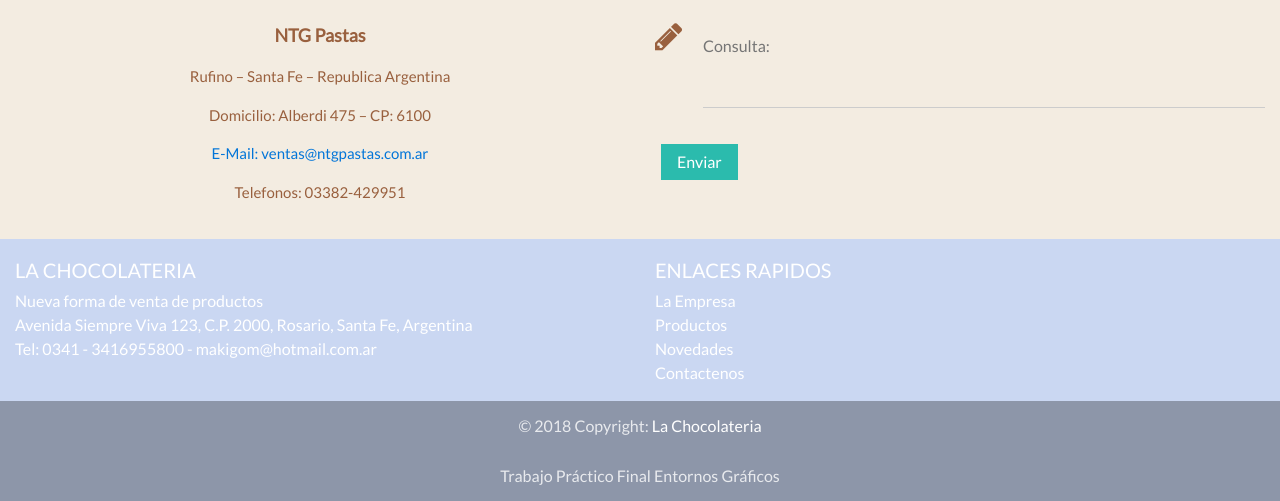
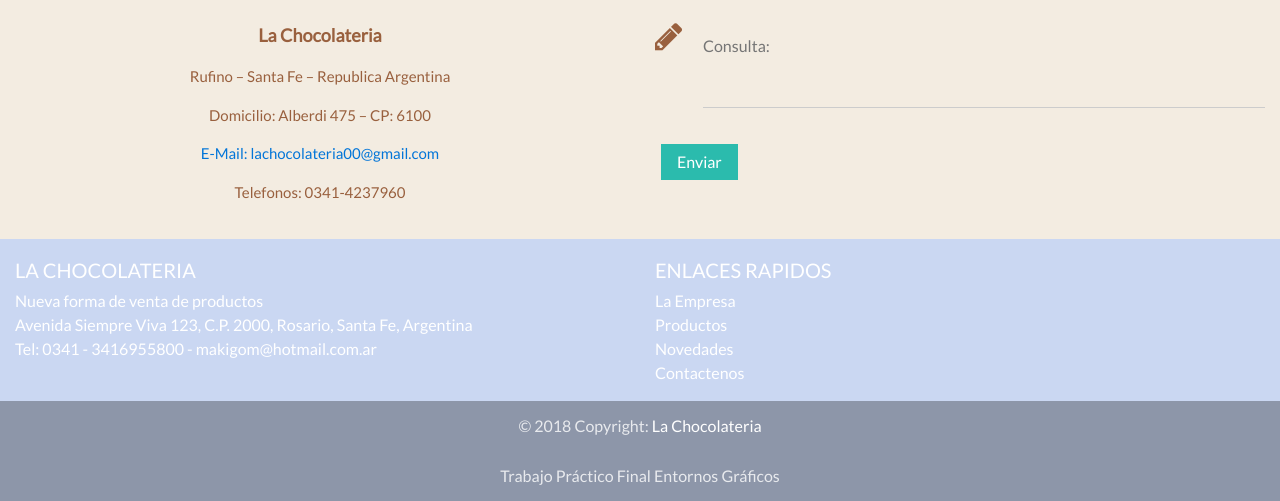
Before and after one commit to littlelp/entornos-graficos-2018, a PHP site: page /contacto.php in a window 1280 px wide. Shown: the part 550-1051 px from the top of the page. Run offline with PHP 8.4, Linux system fonts and the light colour scheme; data that the repository does not hold is empty; some libraries are stand-ins or nearby versions.

Commit message:
Arreglando el form de contacto

```diff
--- a/consulta.php
+++ b/consulta.php
@@ -31,13 +31,13 @@ require_once('phpmailer/class.phpmailer.php');
 $correo = new PHPMailer(); //Creamos una instancia en lugar usar mail()
 
 //Usamos el SetFrom para decirle al script quien envia el correo
-$correo->SetFrom("web@ntgpastas.com");
+$correo->SetFrom("l.peralta717@gmail.com");
 
 //Usamos el AddReplyTo para decirle al script a quien tiene que responder el correo
 $correo->AddReplyTo( $_POST["Email"]);
 
 //Usamos el AddAddress para agregar un destinatario
-$correo->AddAddress("ventas@ntgpastas.com.ar");
+$correo->AddAddress("lachocolateria00@gmail.com");
 //Ponemos el asunto del mensaje
 $correo->Subject = "Contacto WEB";
 
--- a/contacto.php
+++ b/contacto.php
@@ -16,11 +16,11 @@ include_once ("includes/cabecera.php");
 						<iframe src="https://www.google.com/maps/embed?pb=!1m14!1m8!1m3!1d13189.170731666763!2d-62.718989!3d-34.266588!3m2!1i1024!2i768!4f13.1!3m3!1m2!1s0x0%3A0xe2de65a2207ab136!2sNTG+Pastas+--+Panquequeras+-+Tarteleteras+-+Ravioleras!5e0!3m2!1ses!2sus!4v1468245141651" width="600" height="450" frameborder="0" style="border:0" allowfullscreen></iframe>
 					</div>
 					<BR>
-					<p id="p11">NTG Pastas</p>
+					<p id="p11">La Chocolateria</p>
 					<p id="p12">Rufino – Santa Fe – Republica Argentina</p>
 					<p id="p13">Domicilio:  Alberdi 475 – CP: 6100</p>
-					<p id="p14"><a href="mailto:ventas@ntgpastas.com.ar">E-Mail: ventas@ntgpastas.com.ar</a></p>
-					<p id="p16">Telefonos: 03382-429951</p>
+					<p id="p14"><a href="mailto:lachocolateria00@gmail.com">E-Mail: lachocolateria00@gmail.com</a></p>
+					<p id="p16">Telefonos: 0341-4237960</p>
 
 				</div>
 
--- a/includes/conexion.php
+++ b/includes/conexion.php
@@ -1,7 +1,7 @@
 <?php
 define('DB_HOST','localhost');
 define('DB_USER','root');
-define('DB_PASS','root');
+define('DB_PASS','');
 define('DB_NAME','postres_php');
 
 // La extensión mysqli (mysql improved) permite acceder a la funcionalidad proporcionada por MySQL 4.1 y posterior.
```
